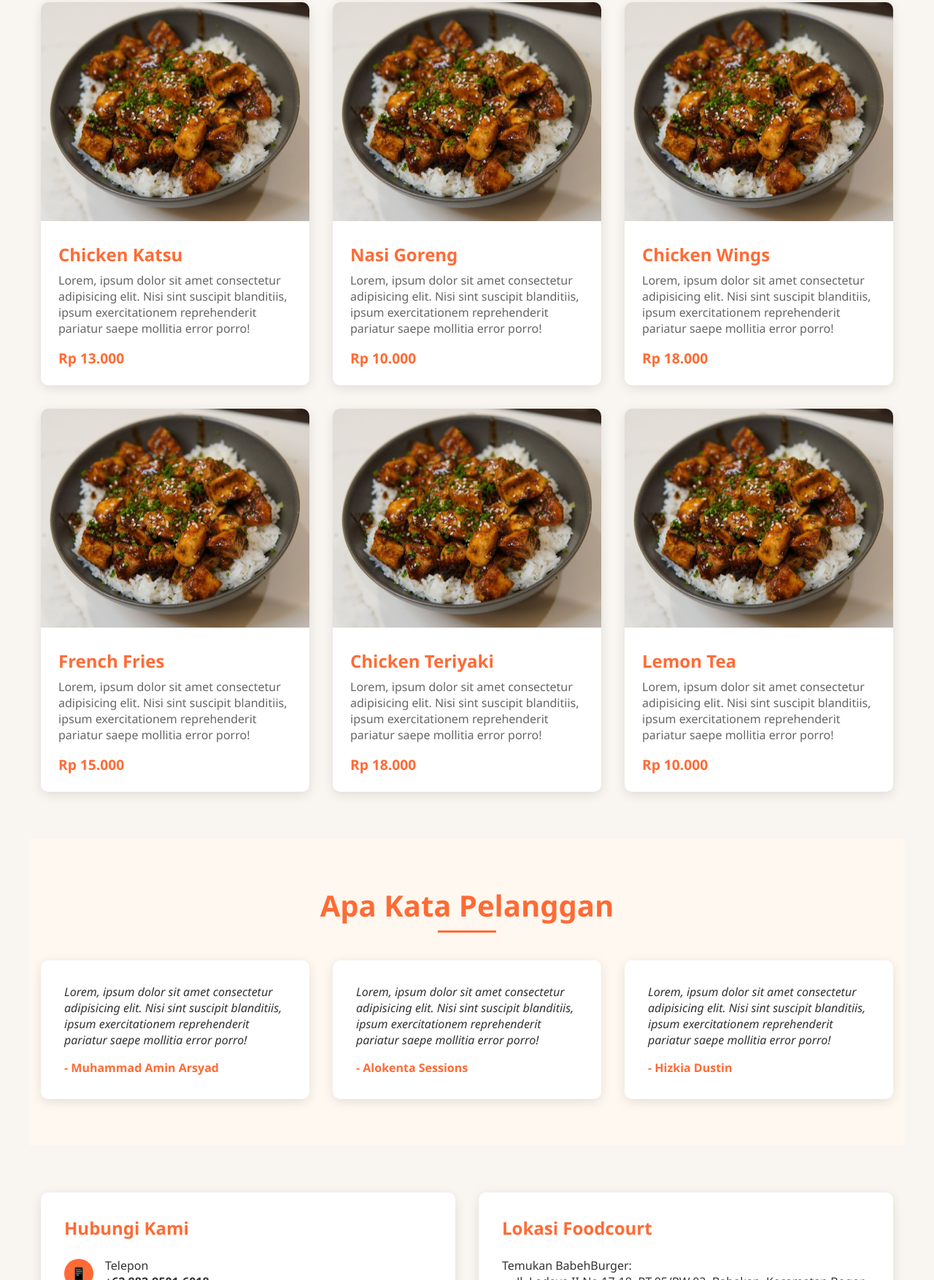
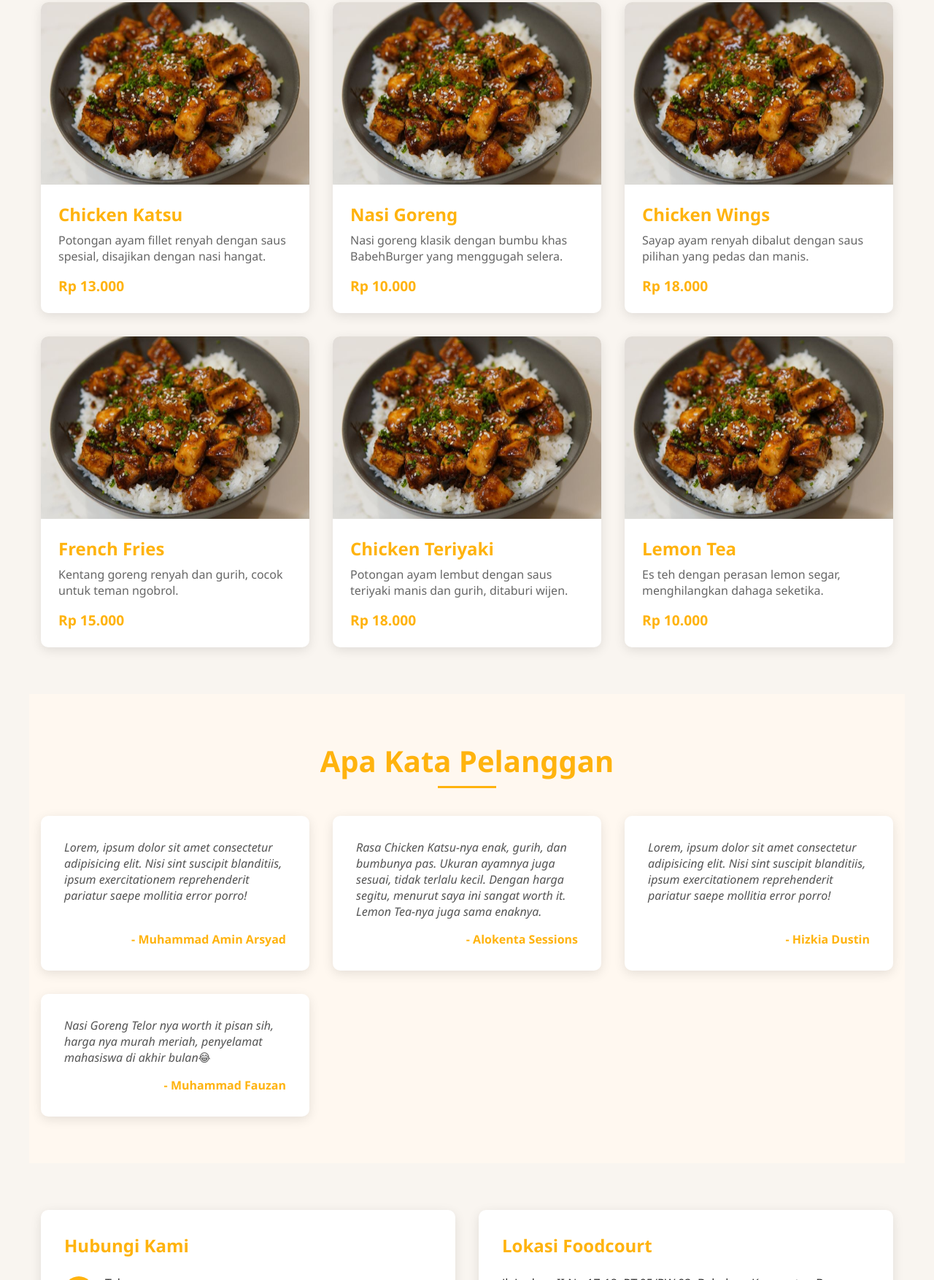
Before and after one commit to Admrlrdj/setia-abadi, a plain HTML site: page index.html in a window 1280 px wide. Shown: the part 1046-2800 px from the top of the page at 73% size. Drawn offline with nearby package versions, Linux system fonts and the light colour scheme.

Commit message:
added json

```diff
--- a/style.css
+++ b/css/style.css
@@ -6,8 +6,9 @@
 }
 
 html {
-    /* Tambahkan ini */
     overflow-x: hidden;
+    scroll-behavior: smooth;
+    /* Tambahan untuk scroll yang lebih halus */
 }
 
 body {
@@ -16,7 +17,7 @@ body {
 }
 
 header {
-    background-color: #FF6B35;
+    background-color: #FFB30E;
     color: white;
     padding: 1rem;
     position: sticky;
@@ -31,6 +32,8 @@ nav {
     align-items: center;
     max-width: 1200px;
     margin: 0 auto;
+    padding: 0 1rem;
+    /* Tambahan padding untuk mobile */
 }
 
 .logo {
@@ -62,11 +65,13 @@ nav {
 }
 
 .nav-links a:hover {
-    color: #FFD700;
+    color: #fff;
+    text-shadow: 1px 1px 5px rgba(0, 0, 0, 0.2);
 }
 
 .hero {
-    background-image: linear-gradient(rgba(0, 0, 0, 0.3), rgba(0, 0, 0, 0.3)), url('img/bg_home.jpeg');
+    /* Diperbaiki: Path ke gambar background */
+    background-image: linear-gradient(rgba(0, 0, 0, 0.4), rgba(0, 0, 0, 0.4)), url('../img/bg_home.jpeg');
     background-size: cover;
     background-position: center;
     background-attachment: fixed;
@@ -80,6 +85,8 @@ nav {
     text-align: center;
     color: white;
     padding: 1rem;
+    max-width: none;
+    /* Dgabungkan jadi satu */
 }
 
 .hero h1 {
@@ -96,7 +103,7 @@ nav {
 }
 
 .cta-button {
-    background-color: #FF6B35;
+    background-color: #FFB30E;
     color: white;
     padding: 0.8rem 2rem;
     border: none;
@@ -104,12 +111,14 @@ nav {
     font-size: 1.1rem;
     font-weight: bold;
     cursor: pointer;
-    transition: background-color 0.3s;
+    transition: background-color 0.3s, transform 0.2s;
     text-decoration: none;
 }
 
 .cta-button:hover {
-    background-color: #e85a2a;
+    /* Diperbaiki: Warna hover disesuaikan */
+    background-color: #e6a20d;
+    transform: scale(1.05);
 }
 
 section {
@@ -118,29 +127,11 @@ section {
     margin: 0 auto;
 }
 
-.hero {
-    background-image: linear-gradient(rgba(0, 0, 0, 0.3), rgba(0, 0, 0, 0.3)), url('img/bg_home.jpeg');
-    background-size: cover;
-    background-position: center;
-    background-attachment: fixed;
-    min-height: 100vh;
-    width: 100vw;
-    margin-left: calc(-50vw + 50%);
-    display: flex;
-    flex-direction: column;
-    justify-content: center;
-    align-items: center;
-    text-align: center;
-    color: white;
-    padding: 1rem;
-    max-width: none;
-}
-
 .section-title {
     font-size: 2.5rem;
     text-align: center;
     margin-bottom: 3rem;
-    color: #FF6B35;
+    color: #FFB30E;
     position: relative;
 }
 
@@ -149,7 +140,7 @@ section {
     display: block;
     width: 80px;
     height: 3px;
-    background-color: #FF6B35;
+    background-color: #FFB30E;
     position: absolute;
     bottom: -10px;
     left: 50%;
@@ -168,6 +159,10 @@ section {
     overflow: hidden;
     box-shadow: 0 4px 15px rgba(0, 0, 0, 0.1);
     transition: transform 0.3s;
+    display: flex;
+    /* Tambahan untuk layout yang lebih baik */
+    flex-direction: column;
+    /* Tambahan */
 }
 
 .menu-item:hover {
@@ -176,35 +171,47 @@ section {
 
 .menu-item img {
     width: 100%;
-    height: 300px;
+    height: 250px;
+    /* Sedikit dikurangi agar konten pas */
     object-fit: cover;
 }
 
 .menu-item-content {
     padding: 1.5rem;
+    display: flex;
+    /* Tambahan */
+    flex-direction: column;
+    /* Tambahan */
+    flex-grow: 1;
+    /* Tambahan agar semua card sama tinggi */
 }
 
 .menu-item h3 {
     font-size: 1.5rem;
     margin-bottom: 0.5rem;
-    color: #FF6B35;
+    color: #FFB30E;
 }
 
 .menu-item p {
     margin-bottom: 1rem;
     color: #666;
+    flex-grow: 1;
+    /* Tambahan agar deskripsi mendorong harga ke bawah */
 }
 
 .price {
     font-size: 1.2rem;
     font-weight: bold;
-    color: #FF6B35;
+    color: #FFB30E;
+    margin-top: auto;
+    /* Tambahan */
 }
 
 .contact {
     display: grid;
     grid-template-columns: repeat(auto-fit, minmax(300px, 1fr));
     gap: 2rem;
+    align-items: start;
 }
 
 .contact-info,
@@ -215,11 +222,15 @@ section {
     box-shadow: 0 4px 15px rgba(0, 0, 0, 0.1);
 }
 
+.location p {
+    margin-bottom: 1rem;
+}
+
 .contact-info h3,
 .location h3 {
     font-size: 1.5rem;
     margin-bottom: 1.5rem;
-    color: #FF6B35;
+    color: #FFB30E;
 }
 
 .contact-item {
@@ -231,7 +242,7 @@ section {
 .contact-icon {
     width: 40px;
     height: 40px;
-    background-color: #FF6B35;
+    background-color: #FFB30E;
     border-radius: 50%;
     display: flex;
     align-items: center;
@@ -239,6 +250,7 @@ section {
     margin-right: 1rem;
     color: white;
     font-size: 1.2rem;
+    flex-shrink: 0;
 }
 
 .map {
@@ -271,22 +283,28 @@ section {
     padding: 2rem;
     border-radius: 10px;
     box-shadow: 0 4px 15px rgba(0, 0, 0, 0.1);
+    display: flex;
+    flex-direction: column;
 }
 
 .testimonial p {
     font-style: italic;
     margin-bottom: 1rem;
+    color: #555;
+    flex-grow: 1;
 }
 
 .testimonial-author {
     font-weight: bold;
-    color: #FF6B35;
+    color: #FFB30E;
+    text-align: right;
+    margin-top: auto;
 }
 
 footer {
     background-color: #333;
     color: white;
-    padding: 2rem;
+    padding: 2rem 1rem;
     text-align: center;
 }
 
@@ -296,12 +314,6 @@ footer {
     display: flex;
     flex-direction: column;
     align-items: center;
-}
-
-.footer-logo {
-    display: flex;
-    align-items: center;
-    margin-bottom: 1rem;
 }
 
 .footer-logo img {
@@ -314,11 +326,15 @@ footer {
 .footer-links {
     display: flex;
     list-style: none;
+    padding: 0;
     margin: 1rem 0;
+    flex-wrap: wrap;
+    /* Agar rapi di mobile */
+    justify-content: center;
 }
 
 .footer-links li {
-    margin: 0 1rem;
+    margin: 0.5rem 1rem;
 }
 
 .footer-links a {
@@ -333,6 +349,7 @@ footer {
 .social-links {
     display: flex;
     list-style: none;
+    padding: 0;
     margin: 1rem 0;
 }
 
@@ -355,6 +372,8 @@ footer {
 #mobile-menu {
     display: none;
     cursor: pointer;
+    font-size: 1.8rem;
+    color: white;
 }
 
 #myBtn {
@@ -365,16 +384,18 @@ footer {
     z-index: 99;
     border: none;
     outline: none;
-    background-color: #FF6B35;
+    background-color: #FFB30E;
     color: white;
     cursor: pointer;
     padding: 15px;
     border-radius: 50px;
     font-size: 18px;
+    transition: background-color 0.3s;
 }
 
 #myBtn:hover {
-    background-color: #e85a2a;
+    /* Diperbaiki: Warna hover disesuaikan */
+    background-color: #e6a20d;
 }
 
 @media (max-width: 768px) {
@@ -382,11 +403,14 @@ footer {
         display: none;
         flex-direction: column;
         position: absolute;
-        top: 60px;
+        top: 77px;
+        /* Disesuaikan dengan tinggi header */
         left: 0;
         right: 0;
-        background-color: #FF6B35;
+        background-color: #FFB30E;
         box-shadow: 0 10px 15px rgba(0, 0, 0, 0.1);
+        text-align: center;
+        padding: 1rem 0;
     }
 
     .nav-links.active {
@@ -399,7 +423,6 @@ footer {
 
     #mobile-menu {
         display: block;
-        font-size: 1.5rem;
     }
 
     .hero h1 {
--- a/index.html
+++ b/index.html
@@ -5,7 +5,7 @@
     <meta charset="UTF-8">
     <meta name="viewport" content="width=device-width, initial-scale=1.0">
     <title>Warkop Setia Abadi</title>
-    <link rel="stylesheet" href="style.css">
+    <link rel="stylesheet" href="css/style.css">
     <link rel="stylesheet" href="https://cdnjs.cloudflare.com/ajax/libs/font-awesome/6.4.0/css/all.min.css">
     <link rel="icon" type="image/x-icon" href="img/logo.png">
 </head>
@@ -15,14 +15,14 @@
         <nav>
             <div class="logo">
                 <a href="#home">
-                    <img src="img/logo.png" alt="BabehBurger Logo">
+                    <img src="img/logo.png" alt="Warkop Setia Abadi Logo">
                 </a>
             </div>
             <ul class="nav-links">
-                <!-- <li><a href="#home">Home</a></li> -->
+                <li><a href="#home">Home</a></li>
                 <li><a href="#menu">Menu</a></li>
+                <li><a href="#testimonials">Testimonial</a></li>
                 <li><a href="#contact">Contact</a></li>
-                <li><a href="#location">Location</a></li>
             </ul>
             <div id="mobile-menu">☰</div>
         </nav>
@@ -38,69 +38,10 @@
     <section id="menu">
         <h2 class="section-title">Menu Kami</h2>
         <div class="menu">
-            <div class="menu-item">
-                <img src="img/teriyaki.jpeg" alt="Chicken Katsu">
-                <div class="menu-item-content">
-                    <h3>Chicken Katsu</h3>
-                    <p>Lorem, ipsum dolor sit amet consectetur adipisicing elit. Nisi sint suscipit blanditiis, ipsum
-                        exercitationem reprehenderit pariatur saepe mollitia error porro!</p>
-                    <div class="price">Rp 13.000</div>
-                </div>
-            </div>
-
-            <div class="menu-item">
-                <img src="img/teriyaki.jpeg" alt="Nasi Goreng">
-                <div class="menu-item-content">
-                    <h3>Nasi Goreng</h3>
-                    <p>Lorem, ipsum dolor sit amet consectetur adipisicing elit. Nisi sint suscipit blanditiis, ipsum
-                        exercitationem reprehenderit pariatur saepe mollitia error porro!</p>
-                    <div class="price">Rp 10.000</div>
-                </div>
-            </div>
-
-            <div class="menu-item">
-                <img src="img/teriyaki.jpeg" alt="Chicken Wings">
-                <div class="menu-item-content">
-                    <h3>Chicken Wings</h3>
-                    <p>Lorem, ipsum dolor sit amet consectetur adipisicing elit. Nisi sint suscipit blanditiis, ipsum
-                        exercitationem reprehenderit pariatur saepe mollitia error porro!</p>
-                    <div class="price">Rp 18.000</div>
-                </div>
-            </div>
-
-            <div class="menu-item">
-                <img src="img/teriyaki.jpeg" alt="French Fries">
-                <div class="menu-item-content">
-                    <h3>French Fries</h3>
-                    <p>Lorem, ipsum dolor sit amet consectetur adipisicing elit. Nisi sint suscipit blanditiis, ipsum
-                        exercitationem reprehenderit pariatur saepe mollitia error porro!</p>
-                    <div class="price">Rp 15.000</div>
-                </div>
-            </div>
-
-            <div class="menu-item">
-                <img src="img/teriyaki.jpeg" alt="Chicken Teriyaki">
-                <div class="menu-item-content">
-                    <h3>Chicken Teriyaki</h3>
-                    <p>Lorem, ipsum dolor sit amet consectetur adipisicing elit. Nisi sint suscipit blanditiis, ipsum
-                        exercitationem reprehenderit pariatur saepe mollitia error porro!</p>
-                    <div class="price">Rp 18.000</div>
-                </div>
-            </div>
-
-            <div class="menu-item">
-                <img src="img/teriyaki.jpeg" alt="Lemon Tea">
-                <div class="menu-item-content">
-                    <h3>Lemon Tea</h3>
-                    <p>Lorem, ipsum dolor sit amet consectetur adipisicing elit. Nisi sint suscipit blanditiis, ipsum
-                        exercitationem reprehenderit pariatur saepe mollitia error porro!</p>
-                    <div class="price">Rp 10.000</div>
-                </div>
-            </div>
         </div>
     </section>
 
-    <section class="testimonials">
+    <section class="testimonials" id="testimonials">
         <div class="testimonial-container">
             <h2 class="section-title">Apa Kata Pelanggan</h2>
             <div class="testimonial-grid">
@@ -110,14 +51,20 @@
                     <div class="testimonial-author">- Muhammad Amin Arsyad</div>
                 </div>
                 <div class="testimonial">
-                    <p>Lorem, ipsum dolor sit amet consectetur adipisicing elit. Nisi sint suscipit blanditiis, ipsum
-                        exercitationem reprehenderit pariatur saepe mollitia error porro!</p>
+                    <p>Rasa Chicken Katsu-nya enak, gurih, dan bumbunya pas. Ukuran ayamnya juga sesuai, tidak terlalu
+                        kecil. Dengan harga segitu, menurut saya ini sangat worth it. Lemon Tea-nya juga sama enaknya.
+                    </p>
                     <div class="testimonial-author">- Alokenta Sessions</div>
                 </div>
                 <div class="testimonial">
                     <p>Lorem, ipsum dolor sit amet consectetur adipisicing elit. Nisi sint suscipit blanditiis, ipsum
                         exercitationem reprehenderit pariatur saepe mollitia error porro!</p>
                     <div class="testimonial-author">- Hizkia Dustin</div>
+                </div>
+                <div class="testimonial">
+                    <p>Nasi Goreng Telor nya worth it pisan sih, harga nya murah meriah, penyelamat mahasiswa di akhir
+                        bulan😂</p>
+                    <div class="testimonial-author">- Muhammad Fauzan</div>
                 </div>
             </div>
         </div>
@@ -144,23 +91,18 @@
                 <div class="contact-icon">📱</div>
                 <div>
                     <p>Instagram</p>
-                    <strong>@babeh_burger</strong>
+                    <strong>@warkop.setiaabadi</strong>
                 </div>
             </div>
         </div>
 
         <div id="location" class="location">
             <h3>Lokasi Foodcourt</h3>
-            <p>Temukan BabehBurger:</p>
-            <ul style="margin-left: 20px; margin-bottom: 20px;">
-                <li>Jl. Lodaya II No.17-18, RT.05/RW.02, Babakan, Kecamatan Bogor Tengah, Kota Bogor, Jawa Barat 16128
-                </li>
-            </ul>
+            <p>Jl. Lodaya II No.17-18, RT.05/RW.02, Babakan, Kecamatan Bogor Tengah, Kota Bogor, Jawa Barat 16128</p>
             <div class="map">
-                <!-- Map placeholder -->
                 <iframe
-                    src="https://www.google.com/maps/embed?pb=!1m18!1m12!1m3!1d3963.471571371116!2d106.80691607591815!3d-6.588155864404286!2m3!1f0!2f0!3f0!3m2!1i1024!2i768!4f13.1!3m3!1m2!1s0x2e69c5006ac4555b%3A0x26470b999cb56a84!2sWarkop%20Setia%20Abadi!5e0!3m2!1sid!2sid!4v1747722040627!5m2!1sid!2sid"
-                    width="500" height="300" style="border:0;" allowfullscreen="" loading="lazy"
+                    src="https://www.google.com/maps/embed?pb=!1m14!1m8!1m3!1d1284.9952464982052!2d106.80900288439383!3d-6.588738798642517!3m2!1i1024!2i768!4f13.1!3m3!1m2!1s0x2e69c5006ac4555b%3A0x26470b999cb56a84!2sWarkop%20Setia%20Abadi!5e0!3m2!1sen!2sid!4v1748677377206!5m2!1sen!2sid"
+                    width="100%" height="300" style="border:0;" allowfullscreen="" loading="lazy"
                     referrerpolicy="no-referrer-when-downgrade"></iframe>
             </div>
         </div>
@@ -168,29 +110,32 @@
 
     <footer>
         <div class="footer-content">
-            <div class="logo" style="margin-bottom: 1rem;">Babeh<span>Burger</span></div>
+            <div class="logo footer-logo" style="margin-bottom: 1rem;">
+                <img src="img/logo.png" alt="Warkop Setia Abadi Logo">
+            </div>
             <ul class="footer-links">
                 <li><a href="#home">Beranda</a></li>
                 <li><a href="#menu">Menu</a></li>
+                <li><a href="#testimonials">Testimonial</a></li>
                 <li><a href="#contact">Kontak</a></li>
-                <li><a href="#location">Lokasi</a></li>
             </ul>
             <ul class="social-links">
-                <!-- <li><a href="#" title="Facebook"><i class="fab fa-facebook-f"></i></a></li> -->
                 <li><a href="https://www.instagram.com/warkop.setiaabadi/" title="Instagram"><i
                             class="fab fa-instagram"></i></a></li>
-                <!-- <li><a href="#" title="Twitter"><i class="fab fa-twitter"></i></a></li> -->
-                <!-- <li><a href="#" title="YouTube"><i class="fab fa-youtube"></i></a></li> -->
             </ul>
             <div class="copyright">
-                &copy; 2025 Warkop Setia Abadi. Semua Hak Dilindungi.
+                © 2025 Warkop Setia Abadi. Semua Hak Dilindungi.
             </div>
         </div>
     </footer>
 
     <button onclick="topFunction()" id="myBtn" title="Go to top">Top</button>
 
-    <script src="script.js"></script>
+    <script src="https://ajax.googleapis.com/ajax/libs/jquery/3.7.1/jquery.min.js"></script>
+
+    <script src="js/script.js"></script>
+    <script src="js/menu.js"></script>
+
 </body>
 
 </html>
--- /dev/null
+++ b/js/menu.js
@@ -0,0 +1,70 @@
+// File ini KHUSUS untuk memuat menu menggunakan jQuery AJAX
+
+$(document).ready(function () {
+    // Path ke menu.json sudah benar karena relatif terhadap index.html
+    $.ajax({
+        url: 'menu.json',
+        dataType: 'json',
+        success: function (data) {
+            const menuContainer = $('#menu .menu');
+            if (!menuContainer.length) return; // Keluar jika container tidak ditemukan
+
+            menuContainer.empty(); // Kosongkan container
+
+            $.each(data.menuItems, function (index, item) {
+                // Format harga ke Rupiah
+                const formattedPrice = new Intl.NumberFormat('id-ID', {
+                    style: 'currency',
+                    currency: 'IDR',
+                    minimumFractionDigits: 0
+                }).format(item.price);
+
+                // Buat elemen HTML untuk setiap item
+                const menuItemHTML = `
+                    <div class="menu-item">
+                        <img src="${item.image_url}" alt="${item.alt_text}">
+                        <div class="menu-item-content">
+                            <h3>${item.name}</h3>
+                            <p>${item.description}</p>
+                            <div class="price">${formattedPrice}</div>
+                        </div>
+                    </div>
+                `;
+                menuContainer.append(menuItemHTML); // Tambahkan item ke container
+            });
+
+            // Setelah item dimuat, jalankan setup animasi
+            setupMenuAnimation();
+        },
+        error: function (jqXHR, textStatus, errorThrown) {
+            console.error("Gagal memuat menu:", textStatus, errorThrown);
+            $('#menu .menu').html('<p style="text-align:center; color:red;">Maaf, gagal memuat menu saat ini.</p>');
+        }
+    });
+
+});
+
+// Fungsi untuk setup animasi pada item menu
+function setupMenuAnimation() {
+    const menuItems = document.querySelectorAll('.menu-item');
+    if (!menuItems.length) return;
+
+    const observer = new IntersectionObserver((entries) => {
+        entries.forEach(entry => {
+            if (entry.isIntersecting) {
+                entry.target.style.opacity = 1;
+                entry.target.style.transform = 'translateY(0)';
+                observer.unobserve(entry.target); // Hentikan observasi setelah animasi berjalan
+            }
+        });
+    }, {
+        threshold: 0.1
+    });
+
+    menuItems.forEach(item => {
+        item.style.opacity = 0;
+        item.style.transform = 'translateY(20px)';
+        item.style.transition = 'opacity 0.5s ease, transform 0.5s ease';
+        observer.observe(item);
+    });
+}
--- /dev/null
+++ b/menu.json
@@ -0,0 +1,58 @@
+{
+  "menuItems": [
+    {
+      "id": 1,
+      "name": "Chicken Katsu",
+      "category": "Makanan",
+      "description": "Potongan ayam fillet renyah dengan saus spesial, disajikan dengan nasi hangat.",
+      "price": 13000,
+      "image_url": "img/teriyaki.jpeg",
+      "alt_text": "Nasi dengan Chicken Katsu"
+    },
+    {
+      "id": 2,
+      "name": "Nasi Goreng",
+      "category": "Makanan",
+      "description": "Nasi goreng klasik dengan bumbu khas BabehBurger yang menggugah selera.",
+      "price": 10000,
+      "image_url": "img/teriyaki.jpeg",
+      "alt_text": "Sepiring Nasi Goreng"
+    },
+    {
+      "id": 3,
+      "name": "Chicken Wings",
+      "category": "Makanan",
+      "description": "Sayap ayam renyah dibalut dengan saus pilihan yang pedas dan manis.",
+      "price": 18000,
+      "image_url": "img/teriyaki.jpeg",
+      "alt_text": "Chicken Wings dengan saus"
+    },
+    {
+      "id": 4,
+      "name": "French Fries",
+      "category": "Cemilan",
+      "description": "Kentang goreng renyah dan gurih, cocok untuk teman ngobrol.",
+      "price": 15000,
+      "image_url": "img/teriyaki.jpeg",
+      "alt_text": "Kentang Goreng"
+    },
+    {
+      "id": 5,
+      "name": "Chicken Teriyaki",
+      "category": "Makanan",
+      "description": "Potongan ayam lembut dengan saus teriyaki manis dan gurih, ditaburi wijen.",
+      "price": 18000,
+      "image_url": "img/teriyaki.jpeg",
+      "alt_text": "Nasi dengan Chicken Teriyaki"
+    },
+    {
+      "id": 6,
+      "name": "Lemon Tea",
+      "category": "Minuman",
+      "description": "Es teh dengan perasan lemon segar, menghilangkan dahaga seketika.",
+      "price": 10000,
+      "image_url": "img/teriyaki.jpeg",
+      "alt_text": "Segelas Es Lemon Tea"
+    }
+  ]
+}
--- a/script.js
+++ /dev/null
@@ -1,67 +0,0 @@
-const mobileMenu = document.getElementById('mobile-menu');
-const navLinks = document.querySelector('.nav-links');
-
-mobileMenu.addEventListener('click', () => {
-    navLinks.classList.toggle('active');
-});
-
-document.querySelectorAll('a[href^="#"]').forEach(anchor => {
-    anchor.addEventListener('click', function (e) {
-        e.preventDefault();
-
-        const targetId = this.getAttribute('href');
-        const targetElement = document.querySelector(targetId);
-
-        if (targetElement) {
-            window.scrollTo({
-                top: targetElement.offsetTop - 70,
-                behavior: 'smooth'
-            });
-        }
-
-        if (navLinks.classList.contains('active')) {
-            navLinks.classList.remove('active');
-        }
-    });
-});
-
-const menuItems = document.querySelectorAll('.menu-item');
-
-const observer = new IntersectionObserver((entries) => {
-    entries.forEach(entry => {
-        if (entry.isIntersecting) {
-            entry.target.style.opacity = 1;
-            entry.target.style.transform = 'translateY(0)';
-        }
-    });
-}, {
-    threshold: 0.1
-});
-
-menuItems.forEach(item => {
-    item.style.opacity = 0;
-    item.style.transform = 'translateY(20px)';
-    item.style.transition = 'opacity 0.5s ease, transform 0.5s ease';
-    observer.observe(item);
-});
-
-const myButton = document.getElementById("myBtn");
-
-window.onscroll = function () {
-    scrollFunction()
-};
-
-function scrollFunction() {
-    if (document.body.scrollTop > 20 || document.documentElement.scrollTop > 20) {
-        myButton.style.display = "block";
-    } else {
-        myButton.style.display = "none";
-    }
-}
-
-function topFunction() {
-    window.scrollTo({
-        top: 0,
-        behavior: 'smooth'
-    });
-}
```
Also changed, not shown: js/script.js (added, +75 -0 lines).
